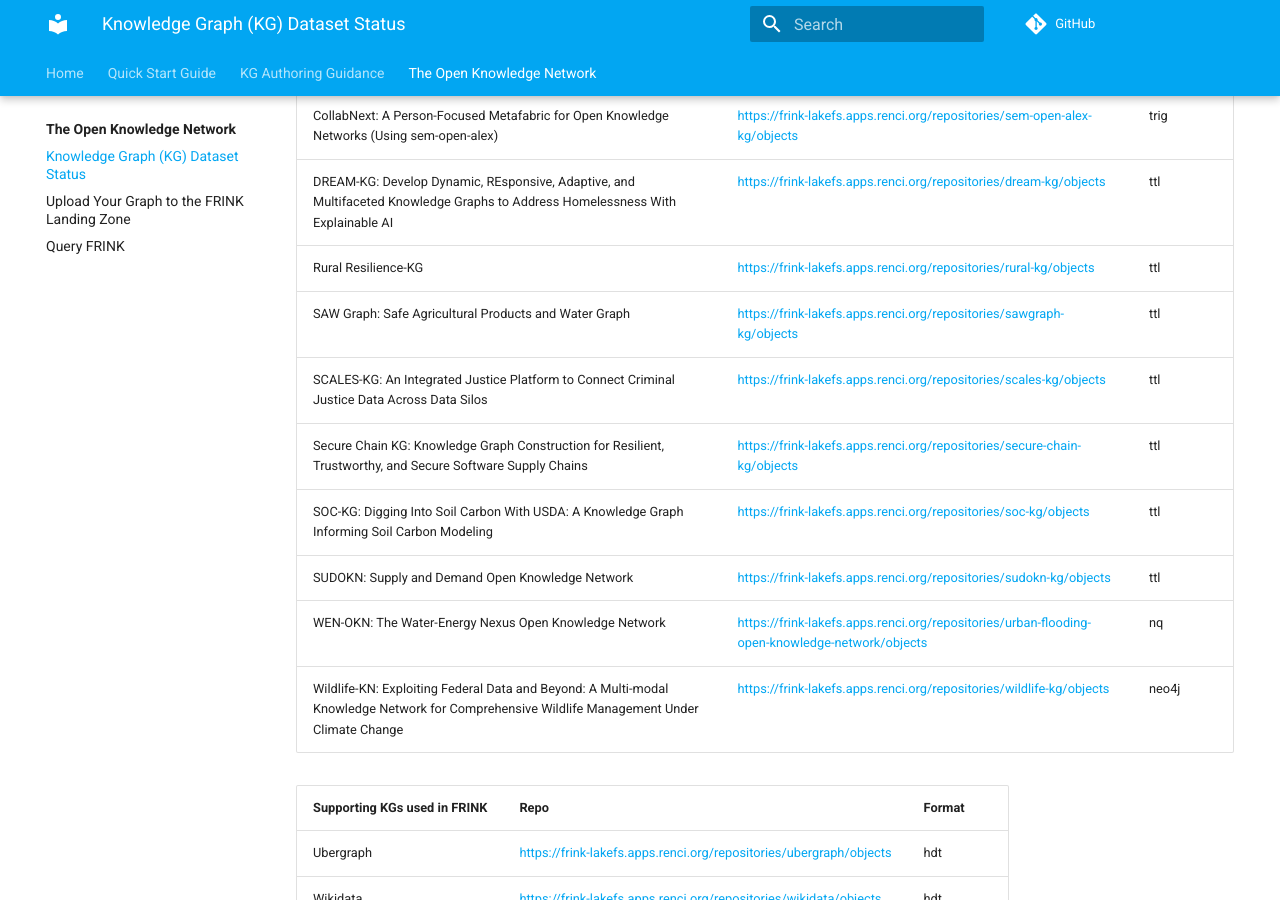
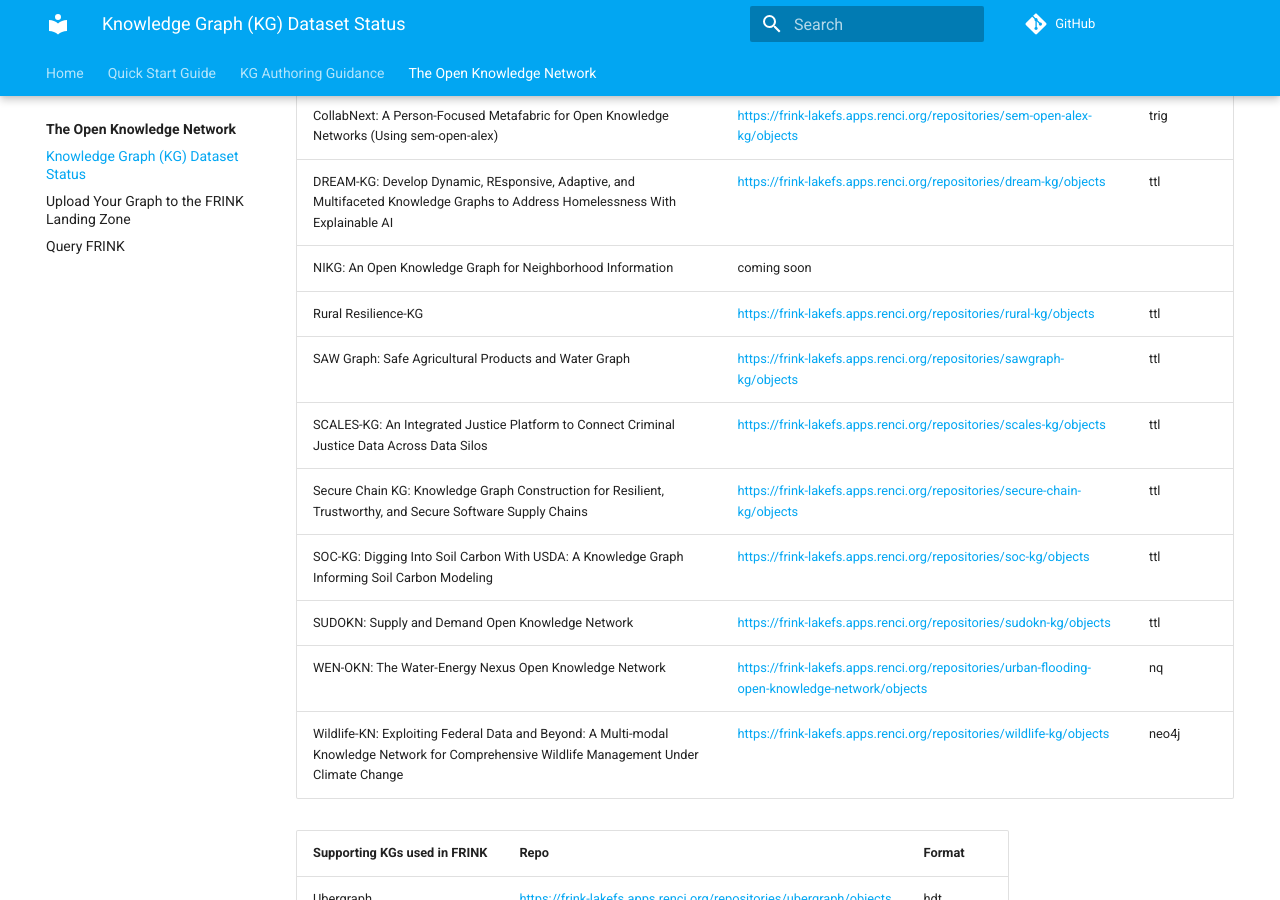
Before and after one commit to frink-okn/frink-landing-zone, an MkDocs documentation site: the page built from docs/okn/kgstatus.md, in a window 1280 px wide and 900 px high, scrolled down 352 px. Built offline with MkDocs 1.6.1 and Material for MkDocs 9.7.7, drawn with Linux system fonts in a browser that asks for light colours; comment, search, counter and statistics services are not loaded.

Commit message:
added NIKG to list

```diff
--- a/docs/okn/kgstatus.md
+++ b/docs/okn/kgstatus.md
@@ -6,6 +6,7 @@
 | ClimateModels-KG: Knowledge Graph to Support Evaluation and Development of Climate Models                                         | [https://frink-lakefs.apps.renci.org/repositories/climatepub4-kg/objects](https://frink-lakefs.apps.renci.org/repositories/climatepub4-kg/objects)                                                           | rdf    |
 | CollabNext: A Person-Focused Metafabric for Open Knowledge Networks (Using sem-open-alex)                                    | [https://frink-lakefs.apps.renci.org/repositories/sem-open-alex-kg/objects](https://frink-lakefs.apps.renci.org/repositories/sem-open-alex-kg/objects)                                           | trig   |
 | DREAM-KG: Develop Dynamic, REsponsive, Adaptive, and Multifaceted Knowledge Graphs to Address Homelessness With Explainable AI                                         | [https://frink-lakefs.apps.renci.org/repositories/dream-kg/objects](https://frink-lakefs.apps.renci.org/repositories/dream-kg/objects)                                                           | ttl    |
+| NIKG: An Open Knowledge Graph for Neighborhood Information | coming soon | |
 | Rural Resilience-KG | [https://frink-lakefs.apps.renci.org/repositories/rural-kg/objects](https://frink-lakefs.apps.renci.org/repositories/rural-kg/objects)| ttl |
 | SAW Graph: Safe Agricultural Products and Water Graph                                       | [https://frink-lakefs.apps.renci.org/repositories/sawgraph-kg/objects](https://frink-lakefs.apps.renci.org/repositories/sawgraph-kg/objects)                                                           | ttl    |
 | SCALES-KG: An Integrated Justice Platform to Connect Criminal Justice Data Across Data Silos                                         | [https://frink-lakefs.apps.renci.org/repositories/scales-kg/objects](https://frink-lakefs.apps.renci.org/repositories/scales-kg/objects)                                                         | ttl    |
```
